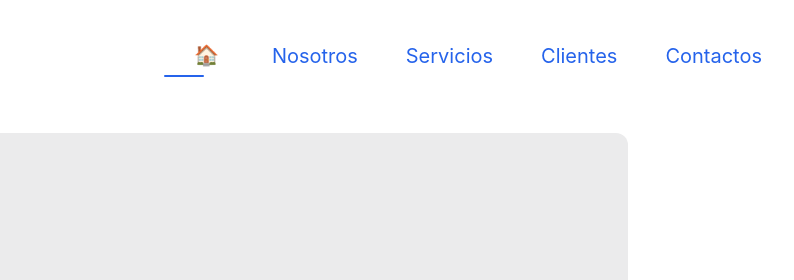
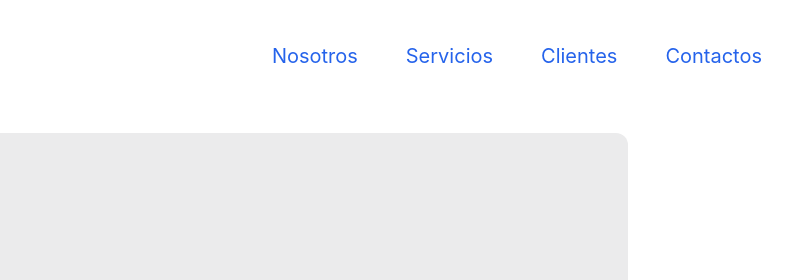
Before and after one commit to mcaceresg1/Pagina_Web_CorporacionFuentes, a plain HTML site: page index.html in a window 1280 px wide. Shown: the top 280 px of the page, 486-1280 px from the left. Drawn offline with nearby package versions, Linux system fonts and the light colour scheme; a script that the page names is missing; a web font is replaced by a local one.

Commit message:
🎨 Ocultar icono de home del menú
✅ Cambio:
- Icono home (🏠) oculto
- Solo texto en el menú
- Menú más limpio

🎯 Resultado:
┌────────────────────────────────────────┐
│ [LOGO]    Nosotros Servicios Clientes │
└────────────────────────────────────────┘

```diff
--- a/css/header-redesign.css
+++ b/css/header-redesign.css
@@ -119,26 +119,9 @@ ul.menu li.current a {
   color: #1e40af !important;
 }
 
-/* Home icon */
+/* Home icon - OCULTO */
 ul.menu li.home-page {
-  background: transparent !important;
-  border: none !important;
-}
-
-ul.menu li.home-page a {
-  padding: 10px !important;
-}
-
-ul.menu li.home-page span {
-  background-image: none !important;
-  width: 20px !important;
-  height: 20px !important;
-  display: inline-block !important;
-  font-size: 20px !important;
-}
-
-ul.menu li.home-page span::before {
-  content: '🏠' !important;
+  display: none !important;
 }
 
 /* BUSCADOR - OCULTO */
```
